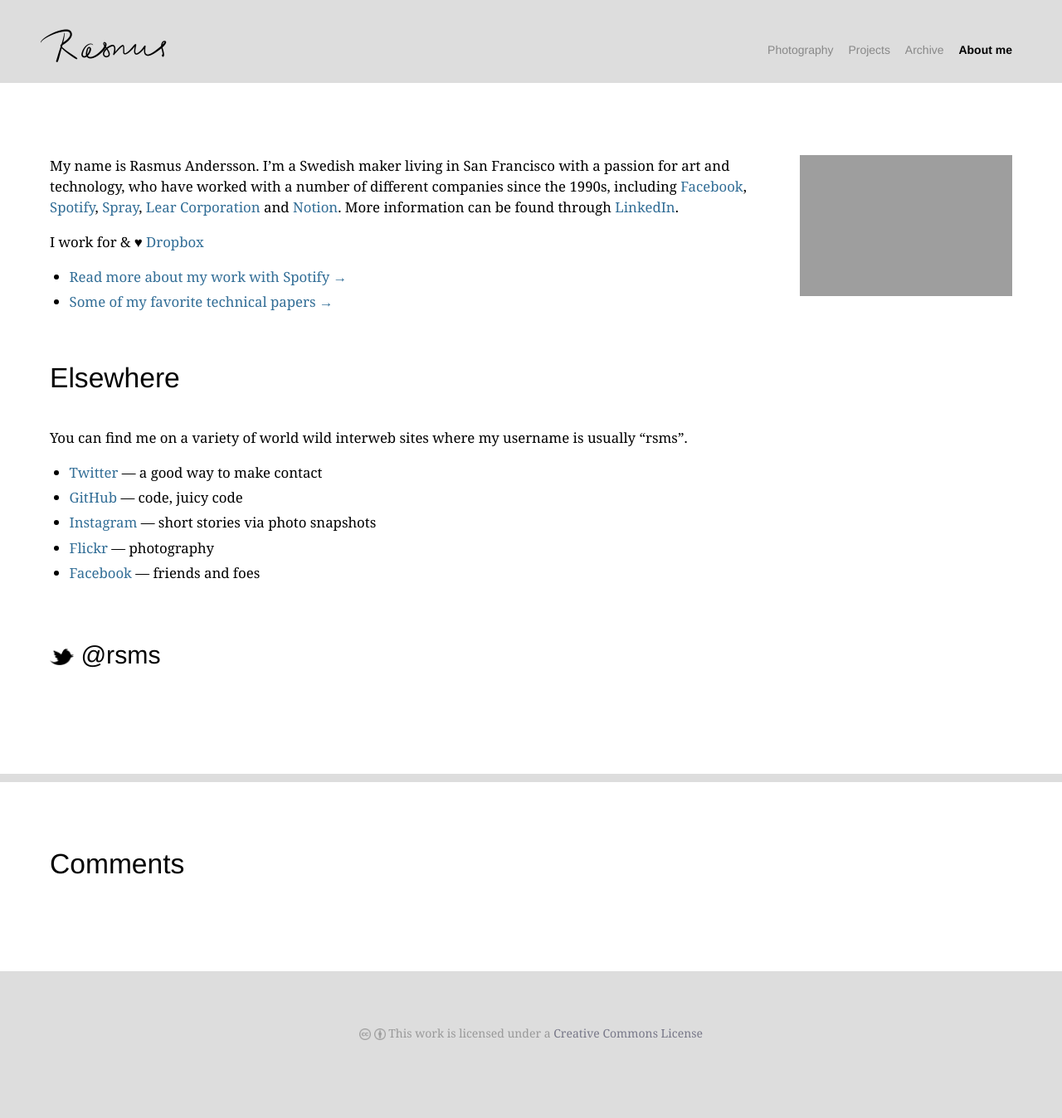
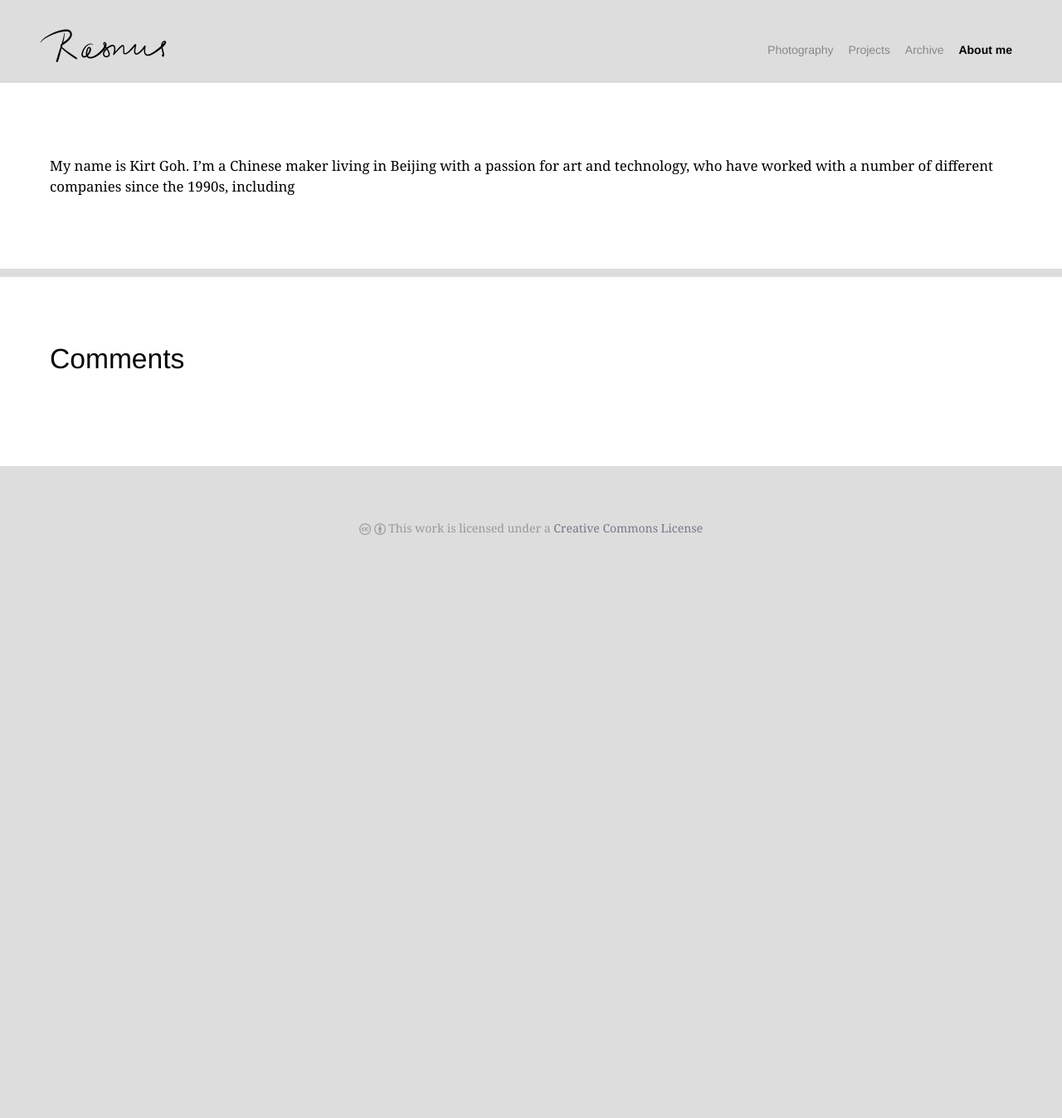
Before and after one commit to kirtgoh/kirtgoh.github.io, a Jekyll site: the page built from about/index.md, in a window 1280 px wide. Shown: the whole page at 83% size. Built offline with Jekyll 4.4.1, drawn with Linux system fonts in a browser that asks for light colours; some web fonts are replaced; Markdown is read by kramdown in place of the engine named in the settings; after the commit the page ends 900 px from its top, so only the background shows below that; grey boxes are pictures that could not be loaded.

Commit message:
Clear photo section, add two posts, and init a new about section

```diff
--- a/about/index.md
+++ b/about/index.md
@@ -4,30 +4,4 @@
 title: About
 ---
 
-<img src="http://farm3.staticflickr.com/2849/9337114103_c7cf9c0c0c_c.jpg" width="256" height="170" align="right">
-
-My name is Rasmus Andersson. I'm a Swedish maker living in San Francisco with a passion for art and technology, who have worked with a number of different companies since the 1990s, including
-[Facebook](http://facebook.com/design),
-[Spotify](http://www.spotify.com/),
-[Spray](http://www.spray.se/),
-[Lear Corporation](http://lear.com/) and
-[Notion](http://notion.se/).
-More information can be found through [LinkedIn](http://www.linkedin.com/in/rasmusandersson).
-
-I work for & ♥ [Dropbox](http://dropbox.com/)
-
-- [Read more about my work with Spotify &rarr;](/about/spotify/)
-- [Some of my favorite technical papers &rarr;](https://www.dropbox.com/sh/k2m3d7d87lbqqri/qk_8rRM-hY/Favorite%20technical%20papers)
-
-
-## Elsewhere
-
-You can find me on a variety of world wild interweb sites where my username is usually "rsms".
-
-- [Twitter](http://twitter.com/rsms) — a good way to make contact
-- [GitHub](https://github.com/rsms) — code, juicy code
-- [Instagram](http://instagram.com/rasmusfabbe/) — short stories via photo snapshots
-- [Flickr](http://www.flickr.com/photos/rsms/) — photography
-- [Facebook](http://www.facebook.com/rsms) — friends and foes
-
-### [<img src="/res/twitter.png" width="29" height="20" style="display:inline-block;vertical-align:middle"> @rsms](http://twitter.com/rsms)
+My name is Kirt Goh. I'm a Chinese maker living in Beijing with a passion for art and technology, who have worked with a number of different companies since the 1990s, including
--- a/photos/index.html
+++ b/photos/index.html
@@ -7,6 +7,6 @@
 ios_app_name: photo
 ---
 <script type="text/javascript" charset="utf-8">
-document.location.href = 'http://rsms.tumblr.com/';
+document.location.href = 'http://kirtgoh.tumblr.com/';
 </script>
-<a href="http://rsms.tumblr.com/">Moved to rsms.tumblr.com</a>
+<a href="http://kirtgoh.tumblr.com/">Moved to kirtgoh.tumblr.com</a>
```
Also changed, not shown: _posts/2014-01-04-big-difference.md (added, +15 -0 lines), _posts/2014-01-04-construction.md (added, +9 -0 lines), about/resume/index.md (+2 -2 lines).
